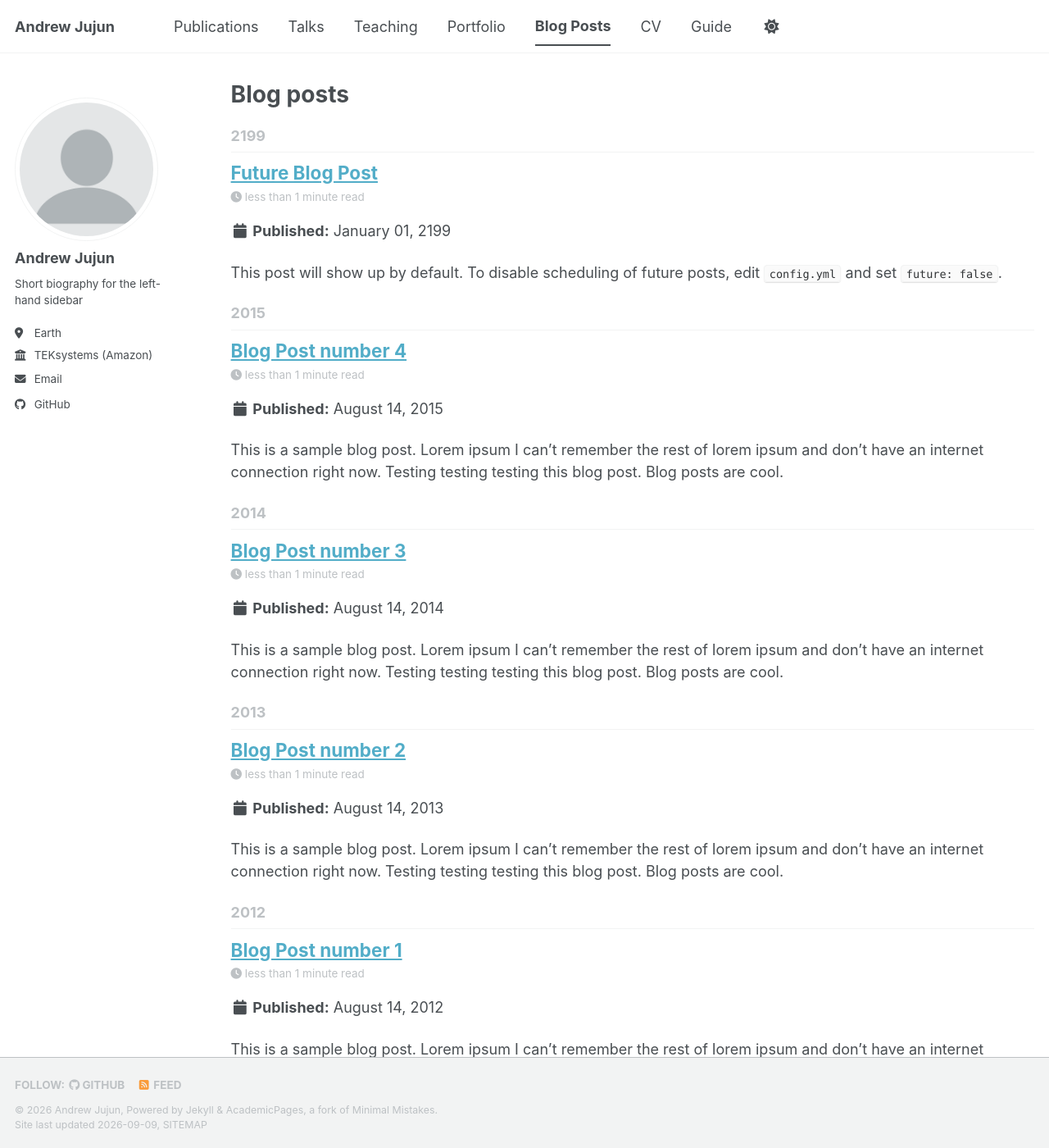
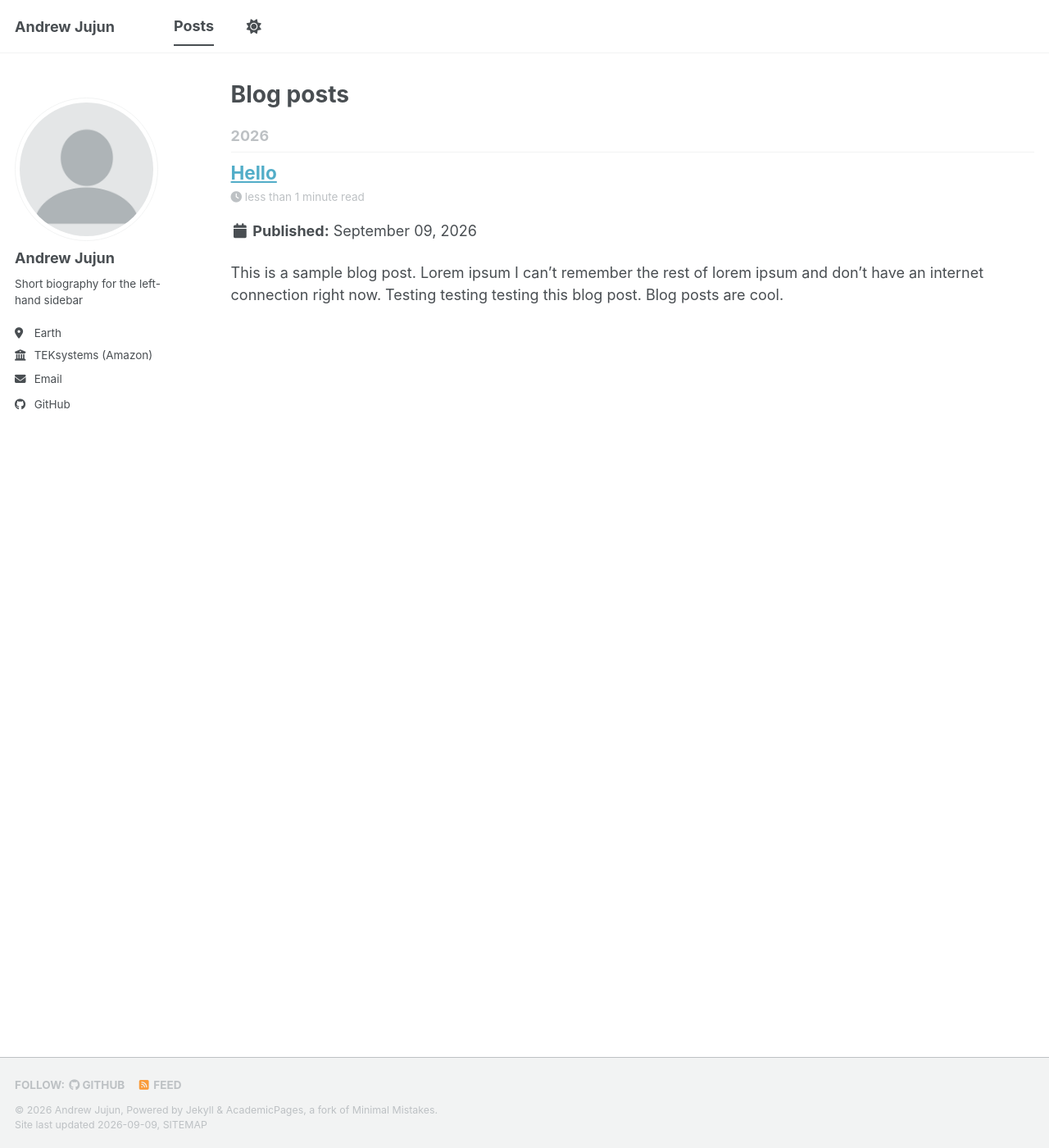
Before and after one commit to andrewjujun/andrewjujun.github.io, a Jekyll site: the page built from _pages/year-archive.html, in a window 1280 px wide and 1400 px high. Shown: the whole window at 82% size. Built offline with Jekyll 4.4.1, drawn with Linux system fonts in a browser that asks for light colours; a style sheet for code colours, icons or effects is not loaded.

Commit message:
Rename Blog Posts to Posts, remove sample posts

```diff
--- a/_data/navigation.yml
+++ b/_data/navigation.yml
@@ -8,26 +8,26 @@
 #      Markdown formatted page while the second is generated using JSON.
 
 main:
-  - title: "Publications"
-    url: /publications/
+  # - title: "Publications"
+  #   url: /publications/
 
-  - title: "Talks"
-    url: /talks/
+  # - title: "Talks"
+  #   url: /talks/
 
-  - title: "Teaching"
-    url: /teaching/
+  # - title: "Teaching"
+  #   url: /teaching/
 
-  - title: "Portfolio"
-    url: /portfolio/
+  # - title: "Portfolio"
+  #   url: /portfolio/
 
-  - title: "Blog Posts"
+  - title: "Posts"
     url: /year-archive/
 
-  - title: "CV"
-    url: /cv/
+  # - title: "CV"
+  #   url: /cv/
 
   # - title: "CV"
   #   url: /cv-json/
 
-  - title: "Guide"
-    url: /markdown/
+  # - title: "Guide"
+  #   url: /markdown/
--- a/_posts/2012-08-14-blog-post-1.md
+++ /dev/null
@@ -1,20 +0,0 @@
----
-title: 'Blog Post number 1'
-date: 2012-08-14
-permalink: /posts/2012/08/blog-post-1/
-tags:
-  - cool posts
-  - category1
-  - category2
----
-
-This is a sample blog post. Lorem ipsum I can't remember the rest of lorem ipsum and don't have an internet connection right now. Testing testing testing this blog post. Blog posts are cool.
-
-Headings are cool
-======
-
-You can have many headings
-======
-
-Aren't headings cool?
-------
--- a/_posts/2013-08-14-blog-post-2.md
+++ /dev/null
@@ -1,20 +0,0 @@
----
-title: 'Blog Post number 2'
-date: 2013-08-14
-permalink: /posts/2013/08/blog-post-2/
-tags:
-  - cool posts
-  - category1
-  - category2
----
-
-This is a sample blog post. Lorem ipsum I can't remember the rest of lorem ipsum and don't have an internet connection right now. Testing testing testing this blog post. Blog posts are cool.
-
-Headings are cool
-======
-
-You can have many headings
-======
-
-Aren't headings cool?
-------
--- a/_posts/2014-08-14-blog-post-3.md
+++ /dev/null
@@ -1,20 +0,0 @@
----
-title: 'Blog Post number 3'
-date: 2014-08-14
-permalink: /posts/2014/08/blog-post-3/
-tags:
-  - cool posts
-  - category1
-  - category2
----
-
-This is a sample blog post. Lorem ipsum I can't remember the rest of lorem ipsum and don't have an internet connection right now. Testing testing testing this blog post. Blog posts are cool.
-
-Headings are cool
-======
-
-You can have many headings
-======
-
-Aren't headings cool?
-------
--- /dev/null
+++ b/_posts/2026-09-09-hello.md
@@ -0,0 +1,9 @@
+---
+title: 'Hello'
+date: 2026-09-09
+permalink: /posts/2026/09/hello/
+tags:
+  - thoughts
+---
+
+This is a sample blog post. Lorem ipsum I can't remember the rest of lorem ipsum and don't have an internet connection right now. Testing testing testing this blog post. Blog posts are cool.
--- a/_posts/2199-01-01-future-post.md
+++ /dev/null
@@ -1,11 +0,0 @@
----
-title: 'Future Blog Post'
-date: 2199-01-01
-permalink: /posts/2012/08/blog-post-4/
-tags:
-  - cool posts
-  - category1
-  - category2
----
-
-This post will show up by default. To disable scheduling of future posts, edit `config.yml` and set `future: false`.
```
Also changed, not shown: _posts/2015-08-14-blog-post-4.md (deleted, +0 -20 lines).
